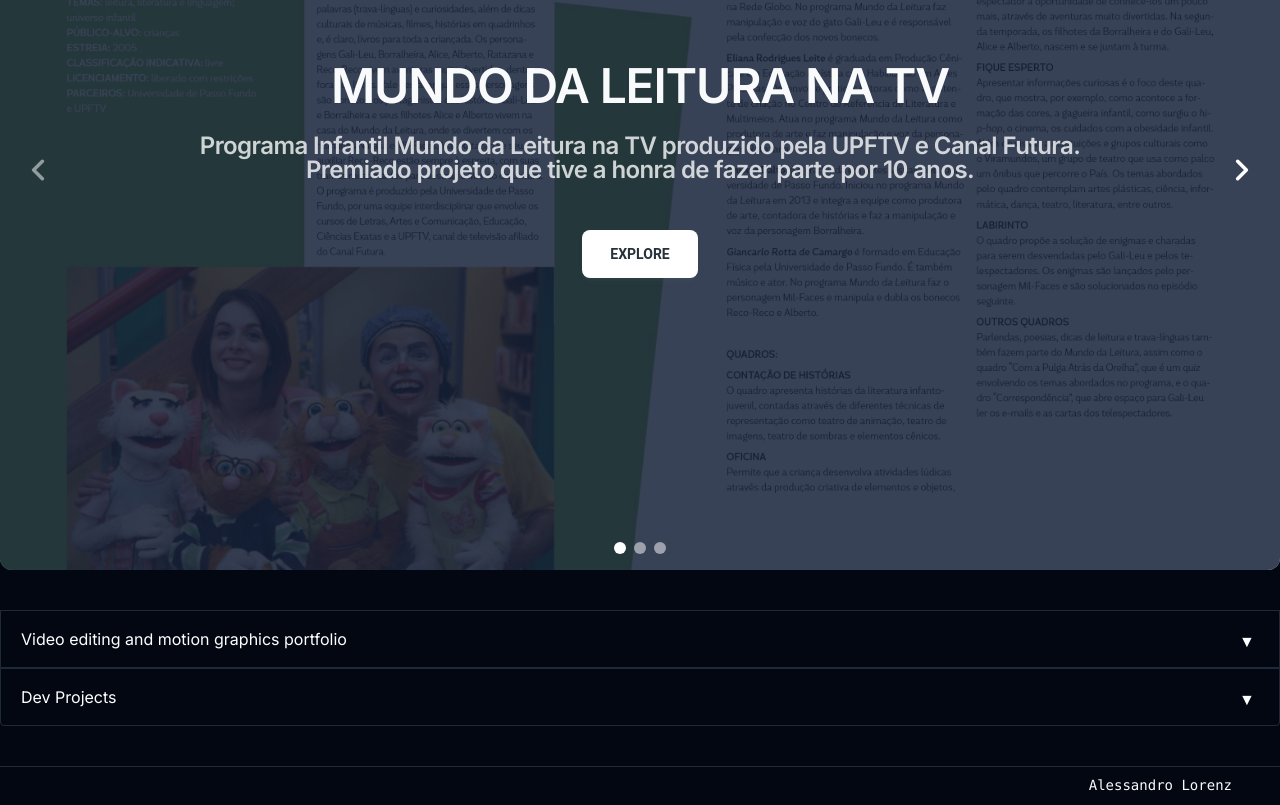
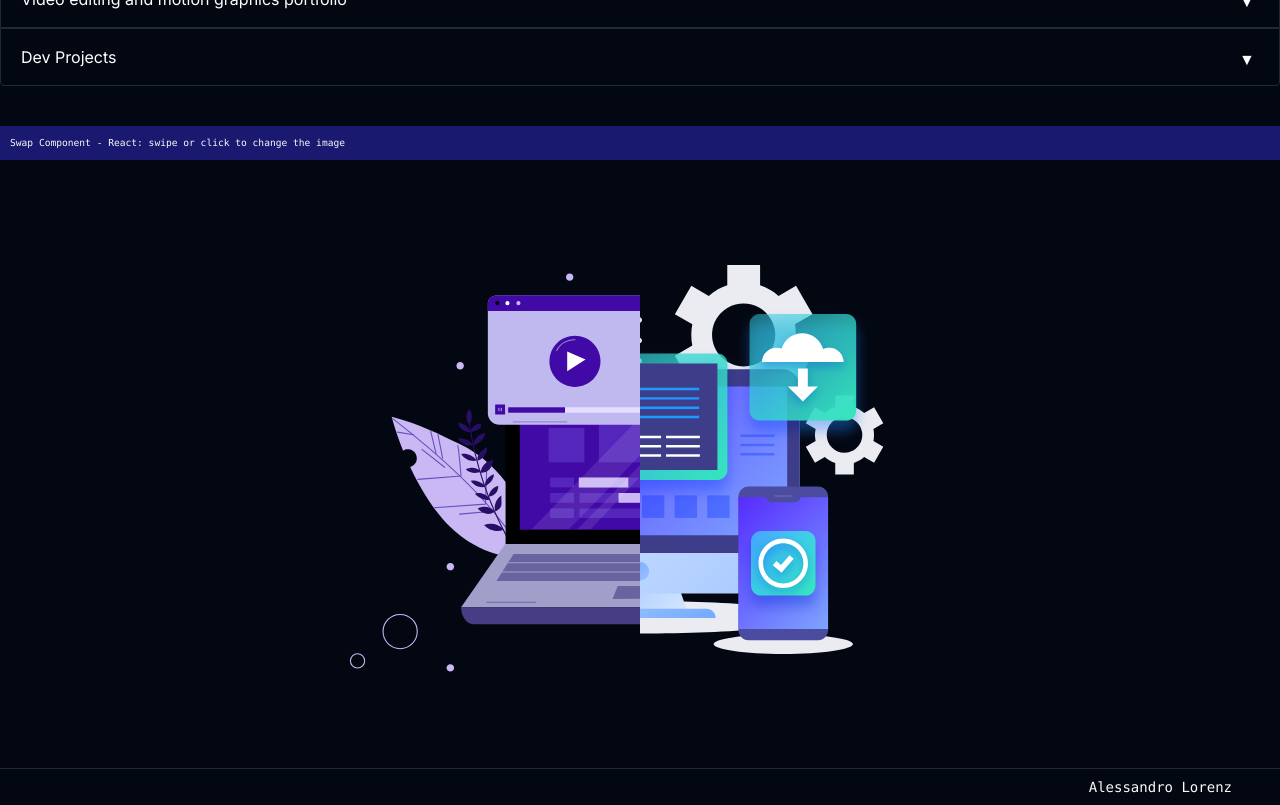
Before and after one commit to alessandrolorenz/next-service-tickets, a Next.js app: page / in a window 1280 px wide. Shown: the part 2800-3605 px from the top of the page. Built offline with nearby package versions, Linux system fonts and the light colour scheme; no server answers; grey boxes are pictures that could not be loaded.

Commit message:
fix(layout): layout-7

```diff
--- a/app/page.tsx
+++ b/app/page.tsx
@@ -17,6 +17,7 @@
 import AnimatedBanner from "@/components/AnimatedBanner"
 import BannerTop from "@/components/BannerTop"
 import Techs from "@/components/Techs"
+import { Moon, Sun, MonitorCheck } from "lucide-react"
 
 const Home = () => {
     return (
@@ -75,8 +76,6 @@
                             </Card>
                         </AccordionItem>
                     </AccordionBasicExample>
-
-                    <AnimatedBanner />
 
                     <div className="box">
                         <div></div>
@@ -319,6 +318,7 @@
                                         to-do list, guiding the evolution of the
                                         system.
                                     </CardFooter>
+                                    <MonitorCheck className="hover:cursor-pointer hover:text-primary" />
 
                                     <Link
                                         href="/ticket-app"
@@ -328,6 +328,7 @@
                                         Tickets App
                                     </Link>
                                 </Card>
+
                                 <Card className="cards-portfolio techs m-auto w-full">
                                     <CardHeader className="cards-portfolio-header">
                                         <CardTitle className="portfolio-card-title text-lg">
@@ -365,7 +366,7 @@
                                     <CardFooter>
                                         <code
                                             style={{
-                                                background: "gray",
+                                                background: "midnightblue",
                                                 padding: "10px",
                                             }}
                                         >
@@ -377,7 +378,7 @@
                                     <CardFooter>
                                         <code
                                             style={{
-                                                background: "gray",
+                                                background: "midnightblue",
                                                 padding: "10px",
                                             }}
                                         >
@@ -427,6 +428,18 @@
                         </div>
                     </AccordionItem>
                 </AccordionBasicExample>
+                <code
+                    style={{
+                        background: "midnightblue",
+                        padding: "10px",
+                        margin: "auto",
+                        display: "block",
+                        fontSize: "0.6rem",
+                    }}
+                >
+                    Swap Component - React: swipe or click to change the image
+                </code>
+                <AnimatedBanner />
             </section>
         </div>
     )
```
